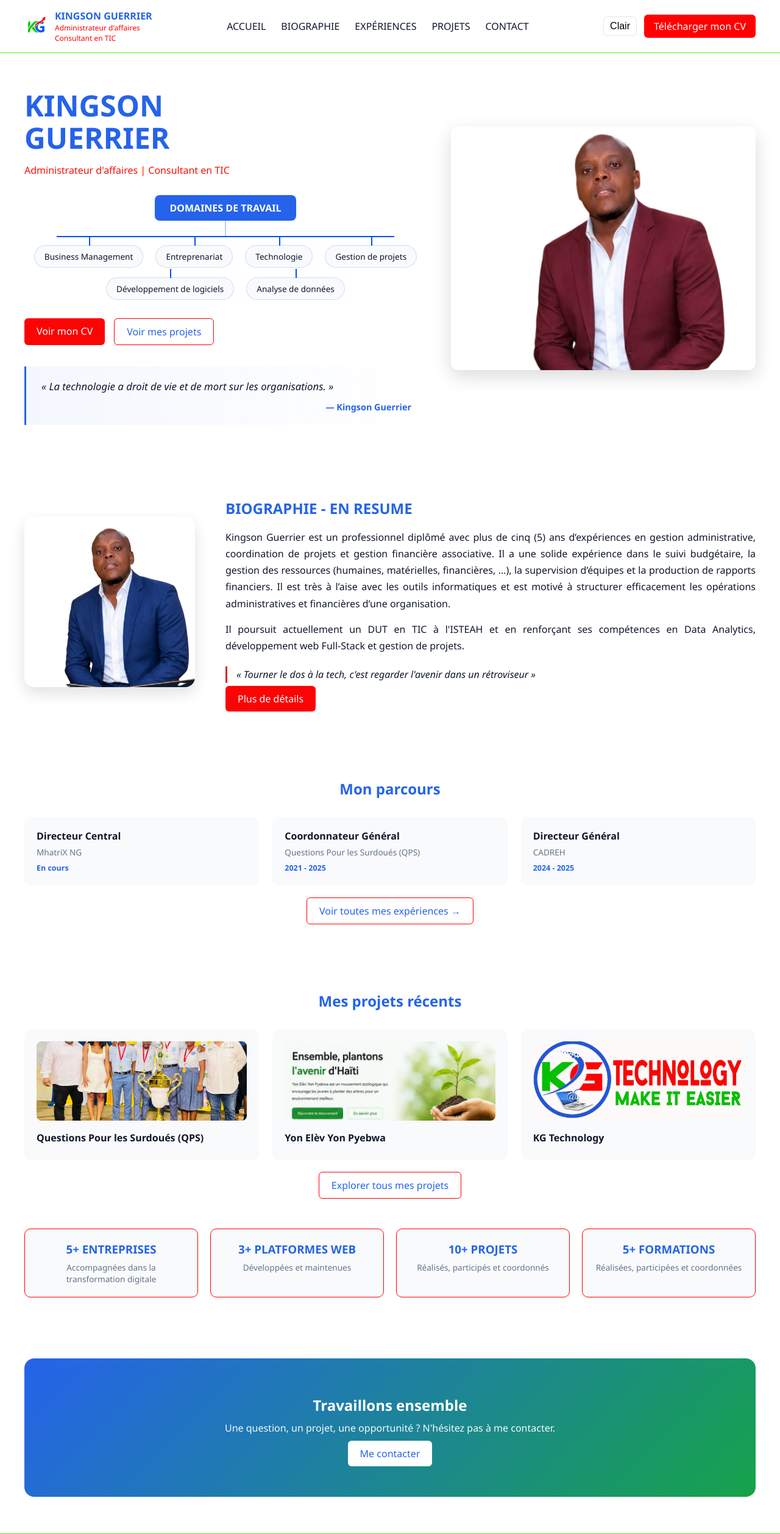
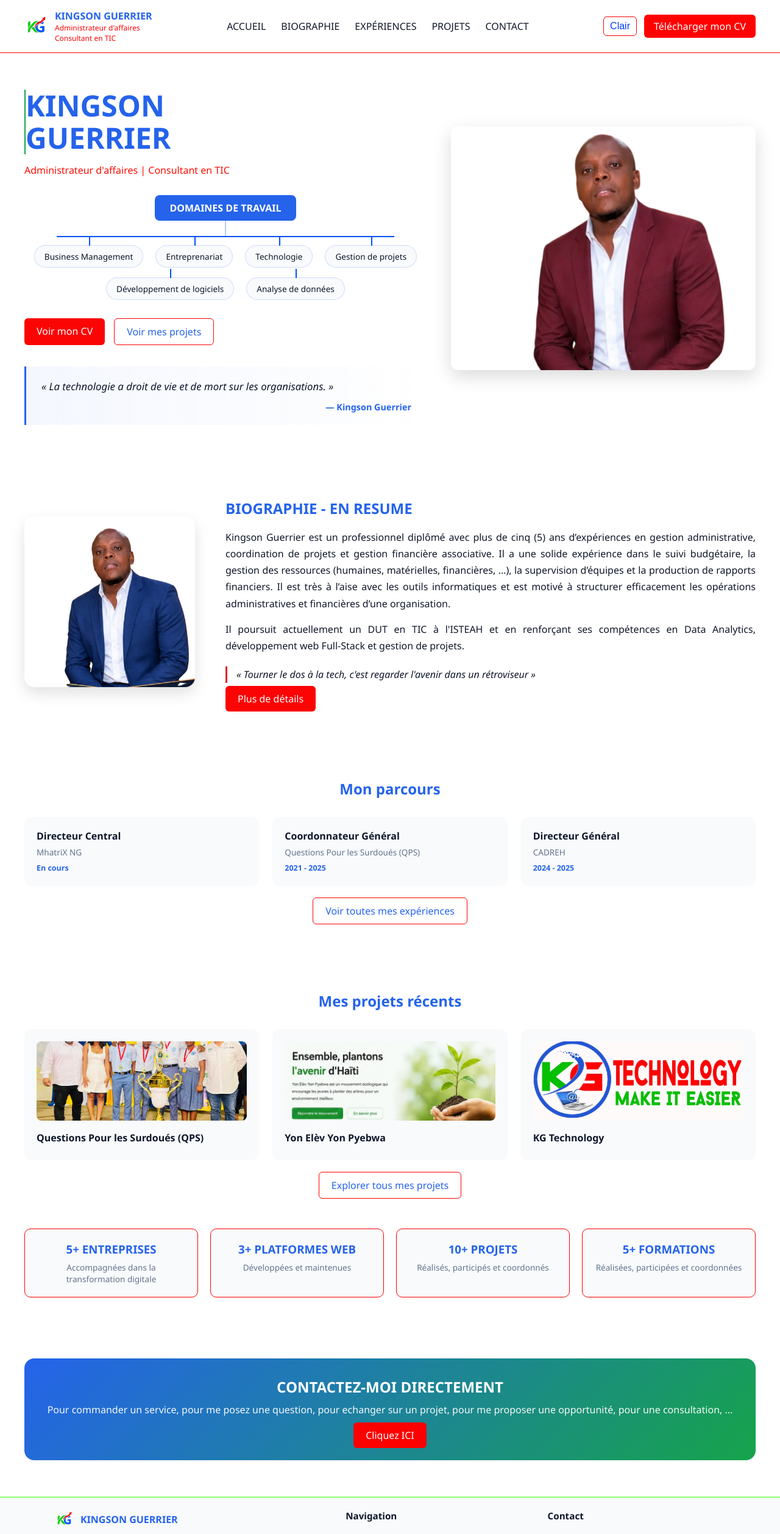
Before and after one commit to K-GENERATION/KG-PORTFOLIO-FULLSTACK, a React (Vite) app in the folder client/: page / in a window 1280 px wide. Shown: the top 2516 px of the page at 61% size. Built offline with nearby package versions, Linux system fonts and the light colour scheme.

Commit message:
ajout des dernieres modifications et corrections

```diff
--- a/client/src/components/home/ContactSummary.jsx
+++ b/client/src/components/home/ContactSummary.jsx
@@ -3,9 +3,9 @@ import { Link } from 'react-router-dom';
 function ContactSummary() {
   return (
     <section className="home-contact-summary">
-      <h2>Travaillons ensemble</h2>
-      <p>Une question, un projet, une opportunité ? N'hésitez pas à me contacter.</p>
-      <Link to="/contact" className="btn-primary">Me contacter</Link>
+      <h2>CONTACTEZ-MOI DIRECTEMENT</h2>
+      <p>Pour commander un service, pour me posez une question, pour echanger sur un projet, pour me proposer une opportunité, pour une consultation, ...</p>
+      <Link to="/contact" className="btn-primary">Cliquez ICI</Link>
     </section>
   );
 }
--- a/client/src/components/home/ExperienceSummary.jsx
+++ b/client/src/components/home/ExperienceSummary.jsx
@@ -19,7 +19,7 @@ function ExperienceSummary() {
           </div>
         ))}
       </div>
-      <Link to="/experience" className="btn-secondary">Voir toutes mes expériences →</Link>
+      <Link to="/experience" className="btn-secondary">Voir toutes mes expériences</Link>
     </section>
   );
 }
--- a/client/src/index.css
+++ b/client/src/index.css
@@ -35,7 +35,7 @@ body[data-theme='dark'] {
 }
 
 body[data-theme='dark'] .stat-card {
-  background-color: #1E293B;
+  background-color: #3b1e1e;
 }
 
 body[data-theme='dark'] .navbar {
@@ -50,7 +50,7 @@ body[data-theme='dark'] .navbar {
   align-items: center;
   justify-content: space-between;
   padding: 15px 40px;
-  border-bottom: 1px solid #3fff04;
+  border-bottom: 1px solid #ff0404;
   flex-wrap: wrap;
   gap: 15px;
   position: sticky;
@@ -104,11 +104,12 @@ body[data-theme='dark'] .navbar {
 
 .theme-btn {
   background: none;
-  border: 1px solid #E2E8F0;
+  border: 1px solid #fc0303;
   border-radius: 6px;
   padding: 6px 10px;
   cursor: pointer;
   font-size: 1rem;
+  color:#013cfd
 }
 
 .btn-cv {
@@ -140,6 +141,7 @@ body[data-theme='dark'] .navbar {
   font-size: 3rem;
   line-height: 1.1;
   color: #2563EB;
+  border-left: 2px solid #16A34A;
 }
 
 .hero-subtitle {
@@ -215,36 +217,6 @@ body[data-theme='dark'] .navbar {
 .stat-card p {
   font-size: 0.85rem;
   color: #64748B;
-}
-
-/* ============================================
-   CTA (appel à l'action en bas de page)
-============================================ */
-.cta {
-  text-align: center;
-  padding: 60px 40px;
-  background-color: #F8FAFC;
-}
-
-body[data-theme='dark'] .cta {
-  background-color: #1E293B;
-}
-
-.cta h2 {
-  margin-bottom: 10px;
-}
-
-.cta p {
-  color: #64748B;
-  margin-bottom: 20px;
-}
-
-.cta a {
-  background-color: #2563EB;
-  color: white;
-  padding: 10px 24px;
-  border-radius: 6px;
-  font-weight: 500;
 }
 
 
@@ -587,19 +559,6 @@ body[data-theme='dark'] .domain-node {
   }
 }
 
-/* Rotation lente et discrète du logo en filigrane */
-.hero-logo-bg {
-  animation: rotateLogoBg 20s linear infinite;
-}
-
-@keyframes rotateLogoBg {
-  from {
-    transform: rotate(0deg);
-  }
-  to {
-    transform: rotate(360deg);
-  }
-}
 /* ============================================
    BIO SUMMARY (résumé biographie sur Home)
 ============================================ */
@@ -810,54 +769,6 @@ body[data-theme='dark'] .progress-track {
     padding: 18px 16px;
   }
 }
-/* ============================================
-   FLOATING ICONS (arrière-plan Skills)
-============================================ */
-.skills-page {
-  position: relative;
-  overflow: hidden;
-}
-
-.floating-icons {
-  position: absolute;
-  top: 0;
-  left: 0;
-  width: 100%;
-  height: 100%;
-  pointer-events: none;
-  z-index: 0;
-  overflow: hidden;
-}
-
-.floating-icon {
-  position: absolute;
-  opacity: 0.12;
-  animation: floatIcon ease-in-out infinite;
-  user-select: none;
-}
-
-body[data-theme='dark'] .floating-icon {
-  opacity: 0.08;
-}
-
-@keyframes floatIcon {
-  0%, 100% {
-    transform: translateY(0px) rotate(0deg);
-  }
-  50% {
-    transform: translateY(-25px) rotate(10deg);
-  }
-}
-
-/* S'assure que le contenu reste au-dessus des icônes */
-.skills-page > h1,
-.skills-page > .skills-intro,
-.skills-page > .accordion-list {
-  position: relative;
-  z-index: 1;
-}
-
-
 
 
 /* ============================================
@@ -1879,7 +1790,7 @@ body[data-theme='dark'] .footer-bottom {
   display: block;
   width: 100%;
   height: 3px;
-  background-color: #2563EB;
+  background-color: #35eb25;
   border-radius: 3px;
   transition: transform 0.3s ease, opacity 0.3s ease;
 }
@@ -2000,7 +1911,7 @@ body[data-theme='dark'] .summary-card {
 
 .home-contact-summary {
   text-align: center;
-  padding: 60px 40px;
+  padding: 30px 20px;
   background: linear-gradient(135deg, #2563EB, #16A34A);
   color: white;
   border-radius: 16px;
@@ -2017,8 +1928,8 @@ body[data-theme='dark'] .summary-card {
 }
 
 .home-contact-summary .btn-primary {
-  background-color: white;
-  color: #2563EB;
+  background-color: rgb(252, 0, 0);
+  color: #fcfcfc;
 }
 
 @media (max-width: 800px) {
--- a/client/src/pages/Experience.jsx
+++ b/client/src/pages/Experience.jsx
@@ -47,7 +47,7 @@ const experiences = [
     periode: '2024 - 2026',
     statut: 'Terminé',
     taches: [
-      'Dispense du cours',
+      'Dispenser le cours',
       'Configuration du laboratoire',
       'Préparation et correction des examens',
       "Surveillance d'examens",
--- a/client/src/pages/NotFound.jsx
+++ b/client/src/pages/NotFound.jsx
@@ -4,7 +4,7 @@ function NotFound() {
   return (
     <div className="notfound-page">
       <h1>404</h1>
-      <p>Oups... la page que vous cherchez n'existe pas ou a été déplacée.</p>
+      <p>Malheureusement... la page que vous cherchez n'existe pas ou n'est pas encore developpée</p>
       <Link to="/" className="btn-primary">Retour à l'accueil</Link>
     </div>
   );
```
